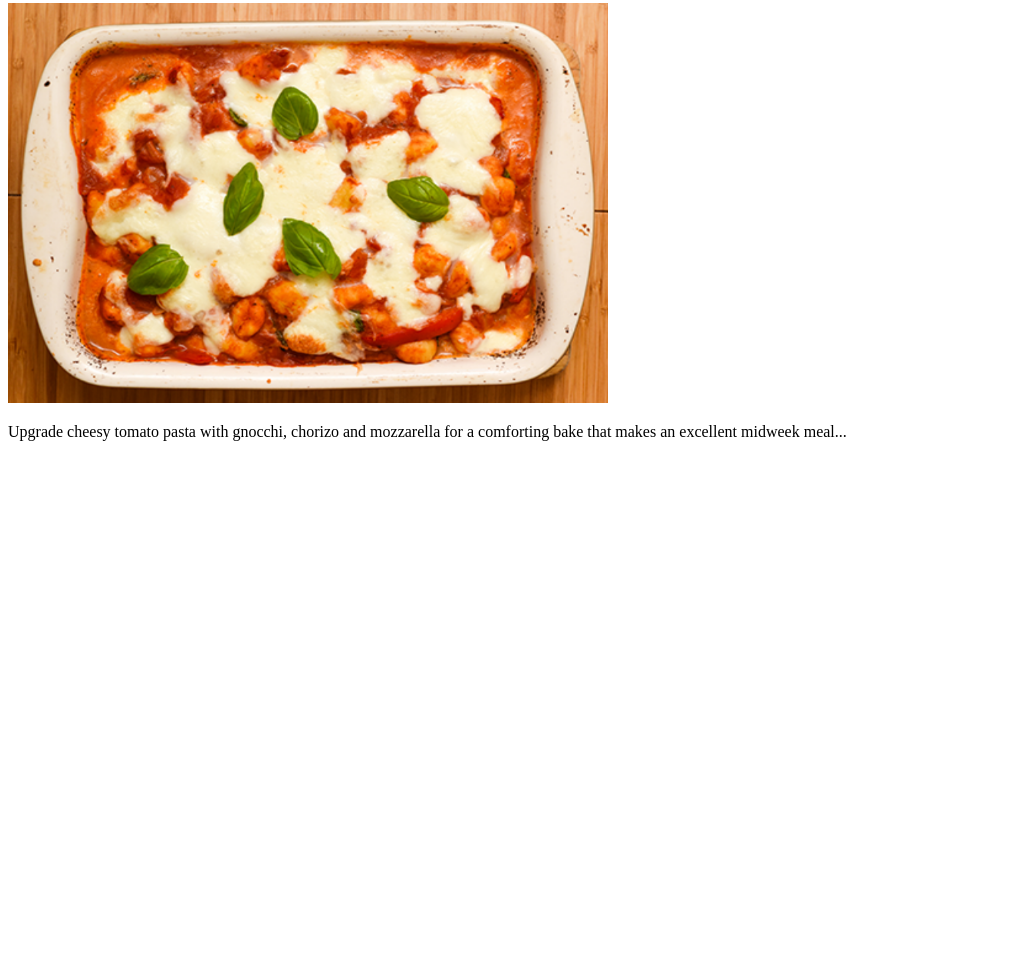
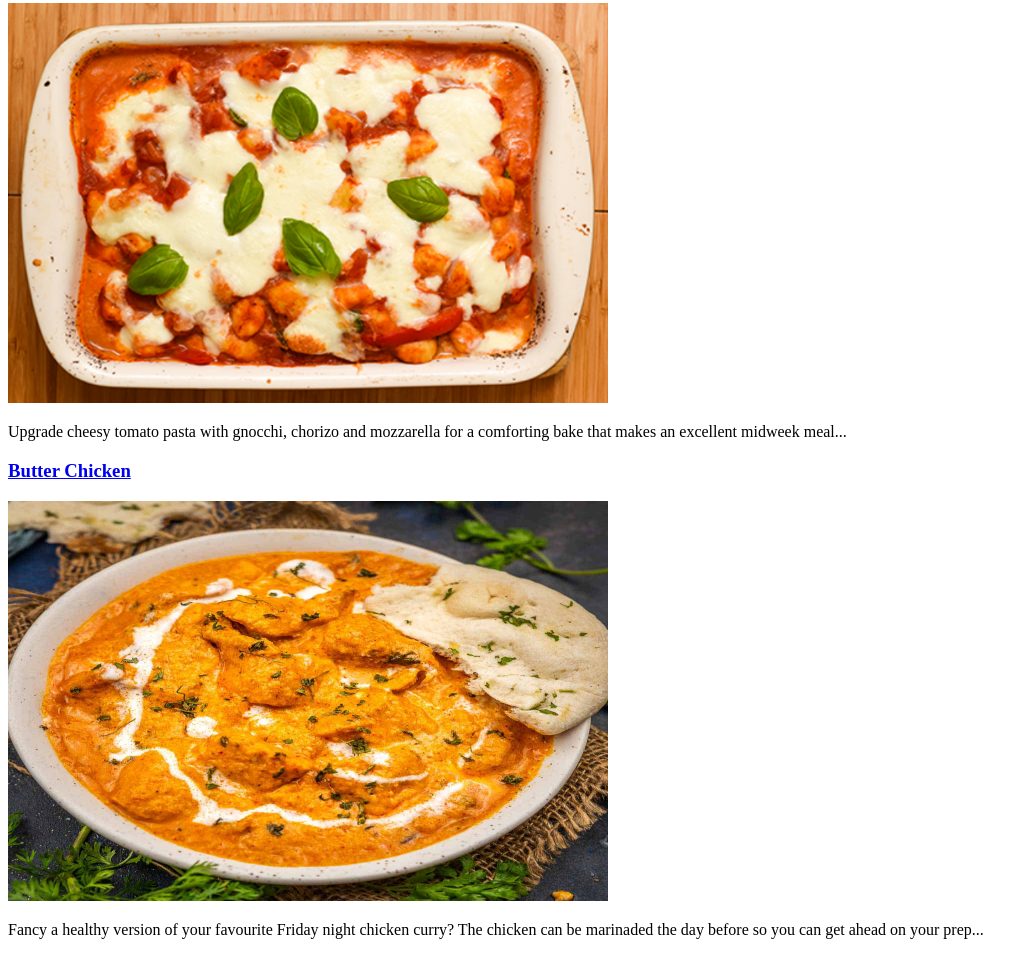
Before and after one commit to rabinkc135/Food-Recipes, a plain HTML site: page index.html in a window 1280 px wide. Shown: the part 574-1529 px from the top of the page, without its empty margins (0-1026 px from the left). Before the commit the page ends 1031 px from the top, so only its background shows below. Drawn offline with Linux system fonts and the light colour scheme.

Commit message:
New recipe of butter chicken has been added along eith link to the page

```diff
--- a/index.html
+++ b/index.html
@@ -15,6 +15,15 @@
 <p>Upgrade cheesy tomato pasta with gnocchi, chorizo and mozzarella for a comforting bake that makes an excellent midweek meal... </p>
 
 
+<a href="./different-recipes/butter-chicken.html">
+    <h3>Butter Chicken</h3>
+</a>
+
+<a href="./different-recipes/butter-chicken.html">
+    <img src="./butter.jpg" width="600" height="400">
+</a>
+<p>Fancy a healthy version of your favourite Friday night chicken curry? The chicken can be marinaded the day before so you can get ahead on your prep... </p>
+
 
 </head>
 
```
Also changed, not shown: butter.jpg (added), different-recipes/butter-chicken.html (added), different-recipes/butter.jpg (added).
